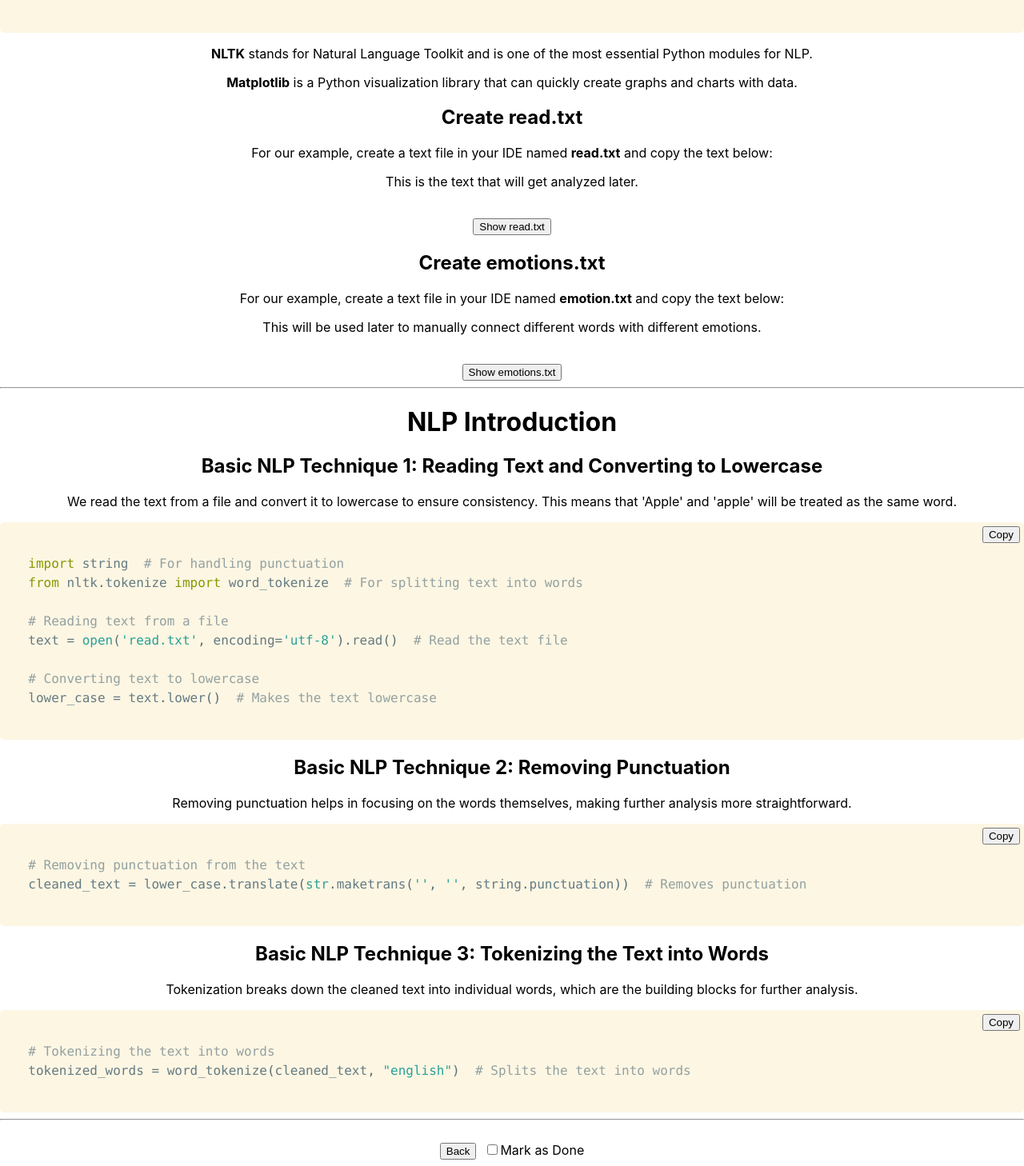
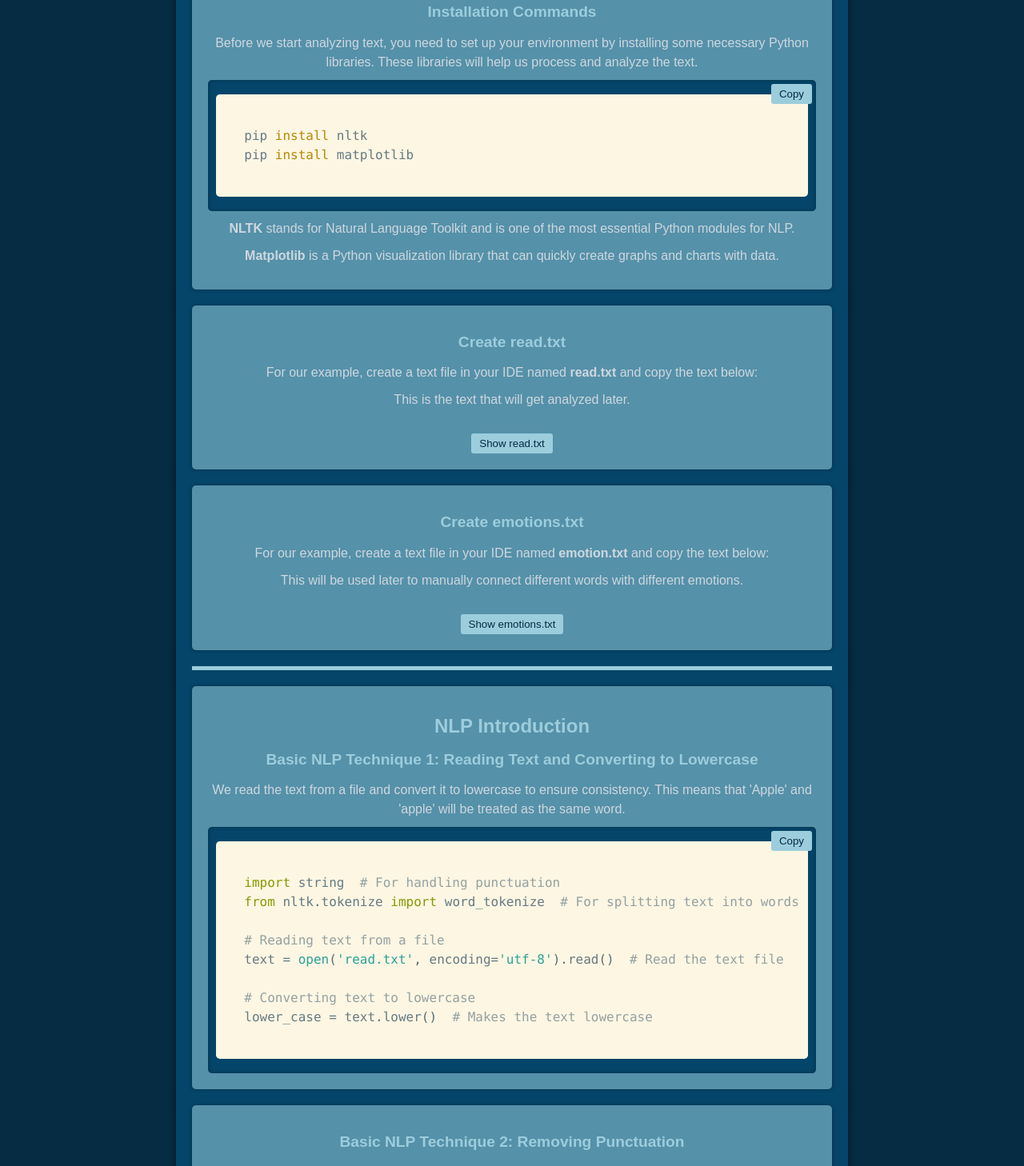
Before and after one commit to ZeendaBean24/NLP-Sentiment_Analysis, a React (Create React App) app in the folder learn-nlp/: page /n1 in a window 1280 px wide. Shown: the part 604-2062 px from the top of the page at 80% size. Built offline with nearby package versions, Linux system fonts and the light colour scheme; a web font is replaced by a local one.

Commit message:
Add CSS for articles

```diff
--- a/learn-nlp/src/Pages/styles.css
+++ b/learn-nlp/src/Pages/styles.css
@@ -0,0 +1,136 @@
+:root {
+    --bg: #062c43;
+    --secondary: #054569;
+    --primary: #5591a9;
+    --accent: #9ccddc;
+    --text: #ced7e0;
+  }
+
+  body {
+    background-color: var(--bg);
+    color: var(--text);
+    font-family: 'Arial', sans-serif;
+    margin: 0;
+    padding: 0;
+  }
+
+  .page {
+    padding: 20px;
+    max-width: 800px;
+    margin: 0 auto;
+    background-color: var(--secondary);
+    border-radius: 10px;
+    box-shadow: 0 0 10px rgba(0, 0, 0, 0.5);
+  }
+
+  .page-title {
+    font-size: 2em;
+    color: var(--accent);
+    margin-bottom: 10px;
+  }
+
+  .section-divider {
+    margin-top: 20px;
+    padding: 20px;
+    background-color: var(--primary);
+    border-radius: 5px;
+    box-shadow: 0 0 5px rgba(0, 0, 0, 0.3);
+  }
+
+  .heading {
+    font-size: 1.5em;
+    color: var(--accent);
+  }
+
+  .subheading {
+    font-size: 1.2em;
+    color: var(--accent);
+    margin-top: 15px;
+  }
+
+  .description, .intro {
+    margin: 10px 0;
+    line-height: 1.5;
+  }
+
+  .code-container {
+    background-color: var(--secondary);
+    border-radius: 5px;
+    padding: 10px;
+    margin-top: 10px;
+    position: relative;
+    box-shadow: inset 0 0 5px rgba(0, 0, 0, 0.3);
+  }
+
+  .collapsible-content {
+    background-color: var(--secondary);
+    border-radius: 5px;
+    padding: 10px;
+    margin-top: 10px;
+    box-shadow: inset 0 0 5px rgba(0, 0, 0, 0.3);
+  }
+
+  .copy-button {
+    background-color: var(--accent);
+    color: var(--bg);
+    border: none;
+    padding: 5px 10px;
+    border-radius: 3px;
+    cursor: pointer;
+    transition: background-color 0.3s;
+  }
+
+  .copy-button:hover {
+    background-color: var(--text);
+  }
+
+  .toggle-button {
+    background-color: var(--accent);
+    color: var(--bg);
+    border: none;
+    padding: 5px 10px;
+    border-radius: 3px;
+    cursor: pointer;
+    transition: background-color 0.3s;
+  }
+
+  .toggle-button:hover {
+    background-color: var(--text);
+  }
+
+  .footer {
+    margin-top: 20px;
+    display: flex;
+    justify-content: space-between;
+    align-items: center;
+  }
+
+  .back-button {
+    background-color: var(--accent);
+    color: var(--bg);
+    border: none;
+    padding: 10px 20px;
+    border-radius: 5px;
+    cursor: pointer;
+    transition: background-color 0.3s;
+  }
+
+  .back-button:hover {
+    background-color: var(--text);
+  }
+
+  .isDone {
+    font-size: 1em;
+    color: var(--text);
+  }
+
+  input[type="checkbox"] {
+    margin-right: 10px;
+  }
+
+  hr {
+    border: 0;
+    height: 5px;
+    background-color: var(--accent);
+    margin: 20px 0;
+  }
```
